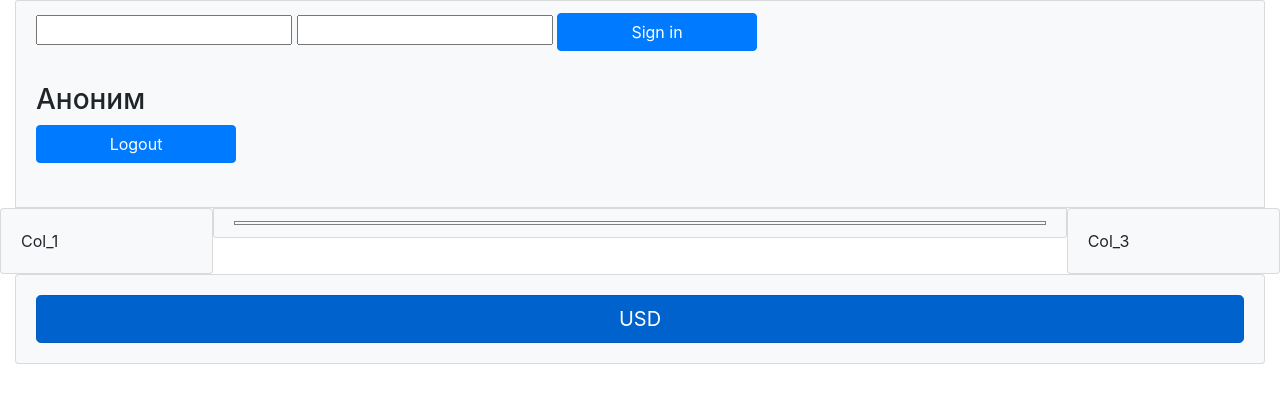
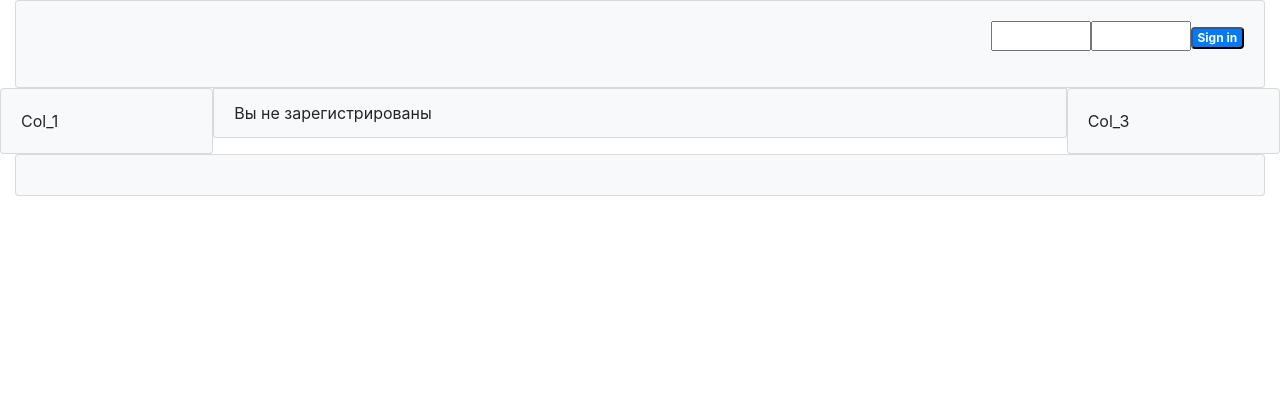
Before and after one commit to vitalyby/Django, a Django app: page / in a window 1280 px wide. Shown: the top 403 px of the page. Run offline with Django 3.2, Linux system fonts and the light colour scheme; data that the repository does not hold is empty; some libraries are stand-ins or nearby versions.

Commit message:
commit number 11

```diff
--- a/Django/settings.py
+++ b/Django/settings.py
@@ -112,7 +112,7 @@ USE_I18N = True
 
 USE_L10N = True
 
-USE_TZ = True
+USE_TZ = False
 
 # Static files (CSS, JavaScript, Images)
 # https://docs.djangoproject.com/en/2.1/howto/static-files/
--- a/my_exrate/urls.py
+++ b/my_exrate/urls.py
@@ -10,9 +10,9 @@ urlpatterns = [
     # url(r'^(?P<question_id>[0-9]+)/$', views.detail, name='detail'),
     url(r'^(?P<question_id>[0-9]+)/results/$', views.results, name='results'),
     url(r'^(?P<question_id>[0-9]+)/vote/$', views.vote, name='vote'),
-    url(r'^my_exrate/graf/$', views.graf, name='graf'),
-    url(r'^my_exrate/amcharts/$', views.amcharts, name='amcharts'),
-    url(r'^(?P<Cur_ID>[0-9]+)/$', views.amcharts, name='amcharts'),
+    url(r'^(?P<Cur_ID>[0-9]+)/matplotlib', views.matplotlib, name='matplotlib'),
+    # url(r'^my_exrate/amcharts/$', views.amcharts, name='amcharts'),
+    url(r'^(?P<Cur_ID>[0-9]+)/amcharts$', views.amcharts, name='amcharts'),
     # url(r'^my_exrate/csv_file/$', views.csv_file, name='csv_file'),
     url(r'^my_exrate/select_rate/$', views.select_rate, name='select_rate'),
     url(r'^my_exrate/insert_rate/$', views.insert_rate, name='insert_rate'),
--- a/my_exrate/views.py
+++ b/my_exrate/views.py
@@ -10,35 +10,65 @@ import matplotlib.pyplot as plt
 now = datetime.datetime.now()
 
 
+def login_form(sign, username):
+    if sign == 'in':
+        http_form = '<form method="post" action="logout.html"><button class ="badge badge-primary" type="submit">'+str(
+            username) + ' Logout</button></form>'
+    else:
+        http_form = '<form class="form-signin-sm" method="post" action="login.html"><input class="text text-sm" type="text" style="width:100px" name="username"><input class="text text-sm" type="password" style="width:100px" name="password"><button  class ="badge badge-primary" type="submit">Sign in </button></form>'
+
+    return http_form
+
+
 def index(request):
-    url = 'http://www.nbrb.by/API/ExRates/Rates?Periodicity=0'
-    spisok_kursov = requests.get(url).json()
-    df = pd.DataFrame(spisok_kursov)
-    df.to_csv('file_rates', encoding='utf-8', index=False, index_label=True)
-    for row_k in spisok_kursov:
-        if Valuta.objects.filter(Cur_ID=row_k['Cur_ID']).exists() == False:
-            kurs = Valuta(Cur_ID=row_k['Cur_ID'],
-                          Cur_Abbreviation=row_k['Cur_Abbreviation'],
-                          Cur_Scale=row_k['Cur_Scale'],
-                          Cur_Name=row_k['Cur_Name'])
-            kurs.save()
-        else:
-            df['grafik'] = '<a href="./' + str(row_k[
-                                                   'Cur_ID']) + '" class ="btn btn-primary btn-lg active" role="button" aria-pressed="true">amchart</a>'
-        if Valuta_kurs.objects.filter(Cur_ID_id=row_k['Cur_ID'],
-                                      Date=row_k['Date']).exists() == False:
-            val = Valuta_kurs(Cur_ID_id=row_k['Cur_ID'], Date=row_k['Date'],
-                              Cur_OfficialRate=row_k['Cur_OfficialRate'])
-            val.save()
-    # print(df.columns)
     if request.user.is_authenticated:
         username = request.user
+        url = 'http://www.nbrb.by/API/ExRates/Rates?Periodicity=0'
+        spisok_kursov = requests.get(url).json()
+        # чтобы df.to_html не обрезал длинные строки до 50 символов
+        pd.set_option('display.max_colwidth', -1)
+        df = pd.DataFrame(spisok_kursov)
+        # df.to_csv('file_rates', encoding='utf-8', index=False, index_label=True)
+        df1 = pd.DataFrame(columns=['amchart'])
+        df2 = pd.DataFrame(columns=['matplotlib'])
+        for row_k in spisok_kursov:
+            str_1 = '<a href="./' + str(
+                row_k[
+                    'Cur_ID']) + '/amcharts" target="_blank" class ="badge badge-primary" style="width:50px">' + str(
+                row_k['Cur_Abbreviation']) + '</a>'
+            df1 = df1.append({'amchart': str_1}, ignore_index=True)
+            str_2 = '<a href="./' + str(
+                row_k[
+                    'Cur_ID']) + '/matplotlib" target="_blank" class ="badge badge-primary" style="width:50px">' + str(
+                row_k['Cur_Abbreviation']) + '</a>'
+            df2 = df2.append({'matplotlib': str_2}, ignore_index=True)
+            if Valuta.objects.filter(Cur_ID=row_k['Cur_ID']).exists() == False:
+                kurs = Valuta(Cur_ID=row_k['Cur_ID'],
+                              Cur_Abbreviation=row_k['Cur_Abbreviation'],
+                              Cur_Scale=row_k['Cur_Scale'],
+                              Cur_Name=row_k['Cur_Name'])
+                kurs.save()
+            if Valuta_kurs.objects.filter(Cur_ID_id=row_k['Cur_ID'],
+                                          Date=row_k['Date']).exists() == False:
+                val = Valuta_kurs(Cur_ID_id=row_k['Cur_ID'], Date=row_k['Date'],
+                                  Cur_OfficialRate=row_k['Cur_OfficialRate'])
+                val.save()
+        df['amchart'] = df1
+        df['matplotlib'] = df2
+        table_rates = df.to_html(escape=False, index=False, classes="table table-striped",
+                                 columns=['Cur_ID', 'Cur_Abbreviation', 'Cur_Name', 'Cur_OfficialRate', 'Cur_Scale',
+                                          'amchart', 'matplotlib'])
+
+        http_form = login_form('in', username)
     else:
         username = 'Аноним'
+        table_rates = 'Вы не зарегистрированы'
+        http_form = login_form('out', None)
 
     return render_to_response('my_exrate/index.html',
-                              {'table': df.to_html(table_id=None),
-                               'user': username})
+                              {'table': table_rates,
+                               'user': username, 'login_form': http_form})
+
     # return render('my_exrate/index.html' , df.to_html(table_id=None))
 
 
@@ -58,35 +88,38 @@ def logout_user(request):
         logout(request)
         return HttpResponseRedirect('/')
 
+
 # построить график курсов  -- amcharts
 def amcharts(request, Cur_ID):
     chartData = ""
-    for val_1 in Valuta.objects.filter(Cur_ID=Cur_ID):
-        # for val_1 in Valuta.objects.all():
-        x = []
-        y = []
-        i = 0
-        quot = "\""
-        for rate_1 in Valuta_kurs.objects.filter(Cur_ID=val_1.Cur_ID):
-            # chartData += prefix
-            chartData += "{\n"
-            chartData += "date:" + quot + str(rate_1.Date.year) + "-" + str(
-                '{:02d}'.format(rate_1.Date.month)) + "-" + str(
-                '{:02d}'.format(rate_1.Date.day)) + quot + ",\n"
-            chartData += "value:" + str(rate_1.Cur_OfficialRate) + "\n}"
-            i = i + 1
-            chartData += ","
-            print(chartData)
-
-    return render(request, 'my_exrate/amcharts.html', locals())
+    if request.user.is_authenticated:
+        for val_1 in Valuta.objects.filter(Cur_ID=Cur_ID):
+            # for val_1 in Valuta.objects.all():
+            x = []
+            y = []
+            i = 0
+            quot = "\""
+            for rate_1 in Valuta_kurs.objects.filter(Cur_ID=val_1.Cur_ID):
+                # chartData += prefix
+                chartData += "{\n"
+                chartData += "date:" + quot + str(rate_1.Date.year) + "-" + str(
+                    '{:02d}'.format(rate_1.Date.month)) + "-" + str(
+                    '{:02d}'.format(rate_1.Date.day)) + quot + ",\n"
+                chartData += "value:" + str(rate_1.Cur_OfficialRate) + "\n}"
+                i = i + 1
+                chartData += ","
+                # print(chartData)
+    else:
+        return render_to_response('my_exrate/amcharts.html', {})
+    return render(request, 'my_exrate/amcharts.html', {'header': val_1.Cur_Name, 'chartData': chartData})
 
 
 # return render(request, 'my_exrate/amcharts.html', {'header': val_1.Cur_Abbreviation})
 # return render(request, 'my_exrate/amcharts.html', locals())
 
-
-def graf(request):
-    for val_1 in Valuta.objects.filter(Cur_ID=23):
+# построить график курсов  -- matplotlib
+def matplotlib(request, Cur_ID):
+    for val_1 in Valuta.objects.filter(Cur_ID=Cur_ID):
         # for val_1 in Valuta.objects.all():
         x = []
         y = []
--- a/templates/my_exrate/amcharts.html
+++ b/templates/my_exrate/amcharts.html
@@ -18,6 +18,10 @@
     <script src="https://www.amcharts.com/lib/4/charts.js"></script>
     <script src="https://www.amcharts.com/lib/4/themes/animated.js"></script>
 
+    <link rel="stylesheet" href="/static/css/bootstrap.min.css">
+    <script src="/static/js/jquery-3.3.1.slim.min.js"></script>
+    <script src="/static/js/popper.min.js"></script>
+    <script src="/static/js/bootstrap.min.js"></script>
 </head>
 <body>
 <h3>{{ header }}</h3>
--- a/templates/my_exrate/index.html
+++ b/templates/my_exrate/index.html
@@ -9,27 +9,10 @@
 <body>
 
 <div class="container-fluid">
-    <div class="row">
+    <div class="row" style="text-align: right;">
         <div class="col-12">
-            <div class="card card-header bg-light">
-                <form class="form-signin" method="post" action="login.html">
-
-                    <input type="text" name="username">
-                    <input type="password" name="password">
-                    <button class="btn btn-primary" style="width: 200px"
-                            type="submit">Sign in
-                    </button>
-                    <div class="checkbox mb-3">
-                    </div>
-                </form>
-                <h3>{{ user }}</h3>
-                <form method="post" action="logout.html">
-                    <button class="btn btn-primary" style="width: 200px"
-                            type="submit">Logout
-                    </button>
-                    <div class="checkbox mb-3">
-                    </div>
-                </form>
+            <div class="card card-body bg-light">
+                {{ login_form|safe }}
             </div>
         </div>
     </div>
@@ -51,8 +34,7 @@
         <div class="col-12">
             <div class="card card-body bg-light"
                  style="padding: 0px, height: 100%">
-                <a href="./145" class="btn btn-primary btn-lg active"
-                   role="button" aria-pressed="true">USD</a>
+
             </div>
         </div>
     </div>
--- a/templates/my_exrate/login.html
+++ b/templates/my_exrate/login.html
@@ -15,8 +15,6 @@
     <input type="password" name="password">
     <button class="btn btn-primary" style="width: 200px" type="submit">Sign in
     </button>
-    <div class="checkbox mb-3">
-    </div>
 </form>
 
 
```
Also changed, not shown: db.sqlite3.
